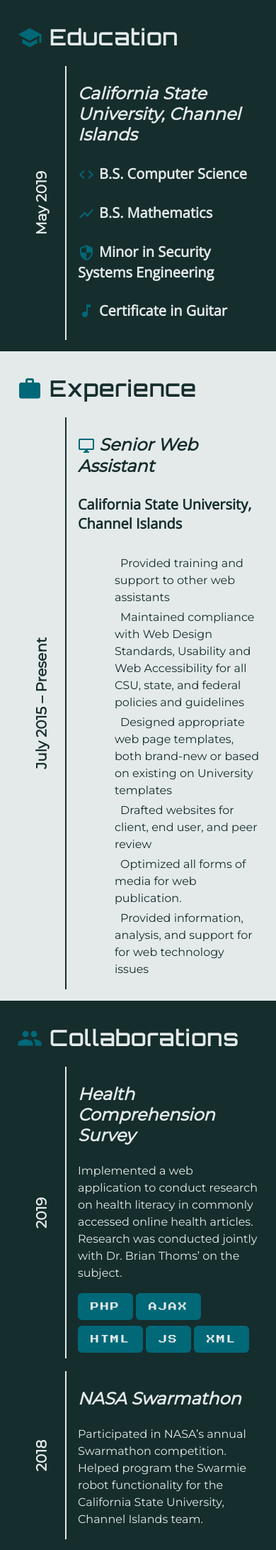
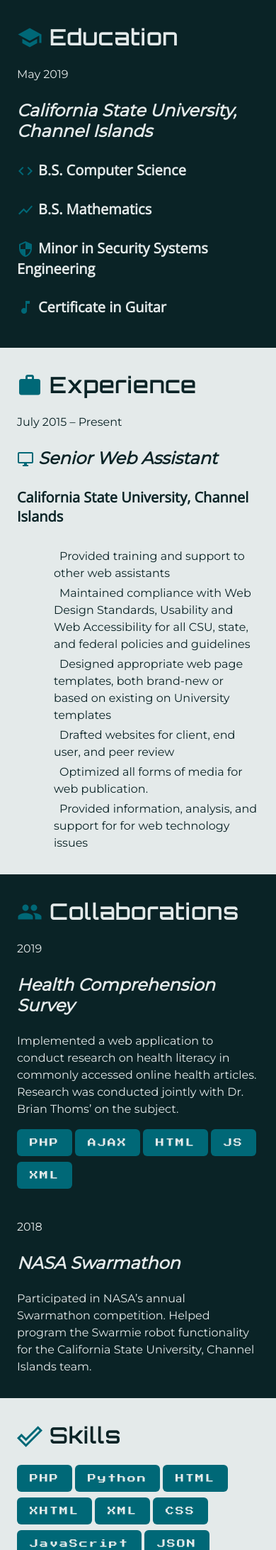
Before and after one commit to ryanrackemann/ryanrackemann.github.io, a PHP site: page / in a window 390 px wide. Shown: the part 195-2379 px from the top of the page at 71% size. Run offline with PHP 8.4, Linux system fonts and the light colour scheme.

Commit message:
css revamp on breakpoints
Updated css to have grid on large screens and also to remove the border and rotated text from mobile

```diff
--- a/css/style.css
+++ b/css/style.css
@@ -1,5 +1,5 @@
 :root {
-     --black: #162d2d;
+     --dark: rgb(10,35,38);
      --blue: #006877;
      --white: #e4eaea;
 }
@@ -39,7 +39,7 @@
 
 body {
      height: 100%;
-     background-color: var(--black);
+     background-color: var(--dark);
      color: var(--white);
 }
 
@@ -50,20 +50,18 @@
      z-index: 1;
 }
 main > *, footer { padding: 16px 24px; }
-
-.orange {
+.white {
      background-color: var(--white);
-     color: var(--black);
+     color: var(--dark);
 }
-.dark-blue {
-     background-color: var(--black);
+.dark {
+     background-color: var(--dark);
      color: var(--white);
 }
-.light-blue {
+.blue {
      background-color: var(--blue);
      color: var(--white);
 }
-
 i {
      font-family: 'Material Icons';
      color: var(--blue);
@@ -133,58 +128,20 @@
      justify-content: center;
      align-items: center;
 }
-
 .externals a {
      text-decoration: none;
      text-align: center;
-     background-color: var(--black);
+     background-color: var(--dark);
      color: var(--white);
 }
-.externals a:hover i {
-     color: var(--blue);
-}
-
-.GitHub {
-     grid-area: GitHub;
-}
-
-.LinkedIn {
-     grid-area: LinkedIn;
-}
-.timeContentGrid {
-     display: grid;
-     grid-template-areas: 'time content';
-     grid-template-columns: 70px 1fr;
-     grid-gap: 16px;
-}
-.offsetH {
-     padding-left: 86px;
-}
-.timeWrap {
-     grid-area: time;
-     display: flex;
-     align-items: center;
-     justify-content: center;
-}
+.externals a:hover i { color: var(--blue); }
+.GitHub { grid-area: GitHub; }
+.LinkedIn { grid-area: LinkedIn; }
 .dark-blue *::selection, .light-blue *::selection {
-     background: var(--black);
+     background: var(--dark);
 }
 .orange *::selection {
      background: var(--white);
-}
-.dark-blue .timeWrap, .light-blue .timeWrap {
-     border-right: var(--white) solid 2.2px;
-}
-.orange .timeWrap {
-     border-right: var(--black) solid 2.2px;
-}
-.time {
-     margin: 0;
-     font-size: 20px;
-     font-weight: bold;
-     white-space: nowrap;
-     transform: rotate(-90deg);
-     z-index: 0;
 }
 .content {
      grid-area: content;
--- a/index.html
+++ b/index.html
@@ -10,7 +10,7 @@
           <title>Ryan Rackemann</title>
      </head>
      <body>
-          <header class="dark-blue">
+          <header class="dark">
                <div class="title">
                     <h1>Ryan Rackemann</h1>
                </div>
@@ -24,7 +24,7 @@
                </div>
           </header>
           <main>
-               <div id="Education" class="dark-blue">
+               <div id="Education" class="dark">
                     <h2><i class="material-icons">school</i>Education</h2>
                     <div class="timeContentGrid">
                          <div class="timeWrap">
@@ -39,7 +39,7 @@
                          </div>
                     </div>
                </div>
-               <div id="Experience" class="orange">
+               <div id="Experience" class="white">
                     <h2><i class="material-icons">work</i>Experience</h2>
                     <div class="timeContentGrid">
                          <div class="timeWrap">
@@ -59,7 +59,7 @@
                          </div>
                     </div>
                </div>
-               <div id="Collaborations" class="dark-blue">
+               <div id="Collaborations" class="dark">
                     <h2><i class="material-icons">people</i>Collaborations</h2>
                     <div class="timeContentGrid">
                          <div class="timeWrap">
@@ -88,7 +88,7 @@
                          </div>
                     </div>
                </div>
-               <div id="Skills" class="orange">
+               <div id="Skills" class="white">
                     <h2><i class="material-icons">done_outline</i>Skills</h2>
                     <div class="taglist">
                          <div><p>PHP</p></div>
@@ -108,7 +108,7 @@
                          <div><p>XSL/XSLT</p></div>
                     </div>
                </div>
-               <div id="Projects" class="dark-blue">
+               <div id="Projects" class="dark">
                     <h2><i class="material-icons">folder_special</i>Projects</h2>
                     <h3>Math Editor</h3>
                     <div class="taglist">
@@ -141,7 +141,7 @@
 
                </div>
           </main>
-          <footer class="light-blue">
+          <footer class="blue">
                <p>Ryan Rackemann &ndash; 2019</p>
           </footer>
      </body>
```
Also changed, not shown: other parts of css/style.css (+52 -5 lines).
